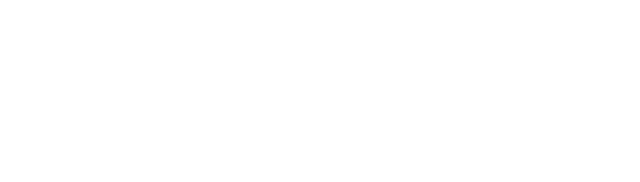
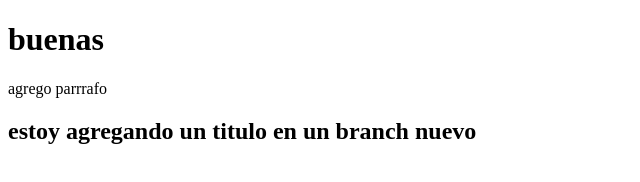
Before and after one commit to facupey/mi_primer_git, a plain HTML site: page proyecton.html in a window 1280 px wide. Shown: the whole page, without its empty margins (0-640 px from the left). Drawn offline with Linux system fonts and the light colour scheme.

Commit message:
agregue unos titulos a la rama

```diff
--- a/proyecton.html
+++ b/proyecton.html
@@ -7,6 +7,9 @@
     <title>Document</title>
 </head>
 <body>
+    <h1>buenas</h1>
+    <p>agrego parrrafo </p>
+    <h2>estoy agregando un titulo en un branch nuevo</h2>
 
 </body>
 </html>
```
